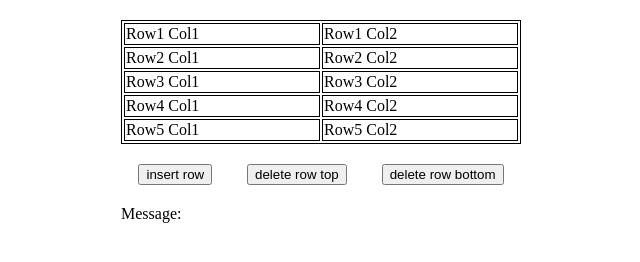
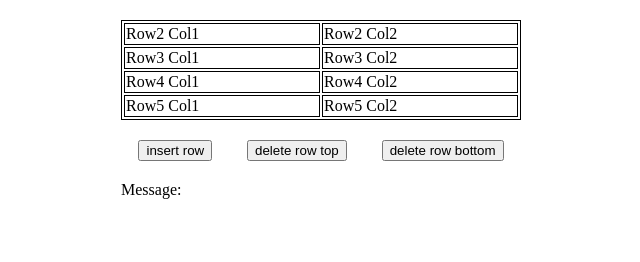
Before and after one commit to JohnCarloHipolito/CSD213-LAB1, a plain HTML site: page index.html in a window 1280 px wide. Both pictures are taken after a click on the button "delete row top". Shown: the whole page, without its empty margins (319-959 px from the left). Drawn offline with Linux system fonts and the light colour scheme.

Commit message:
added delete functionality

```diff
--- a/index.html
+++ b/index.html
@@ -49,6 +49,17 @@
             row.insertCell(0).textContent = "Row" + window.rowTracker + " Col1"
             row.insertCell(1).textContent = "Row" + window.rowTracker + " Col2"
         }
+
+        // delete table row from the top
+        function deleteRowTop() {
+            var table1 = document.getElementById('table1')
+            if (table1.rows.length > 0) {
+                // delete index 0 (top)
+                table1.deleteRow(0)
+            } else {
+                // todo - add message when there is no more to delete
+            }
+        }
     </script>
 </head>
 
```
